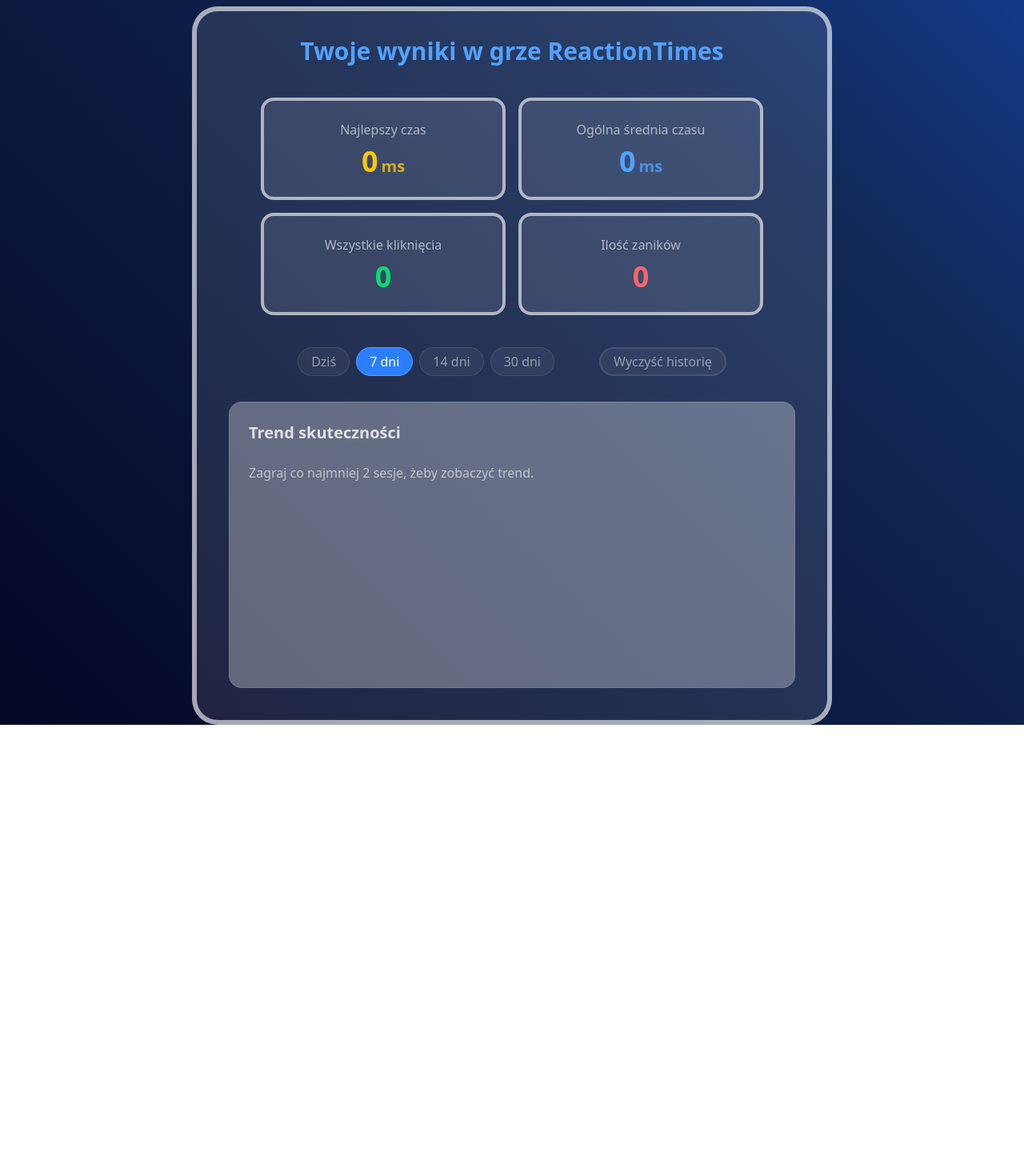
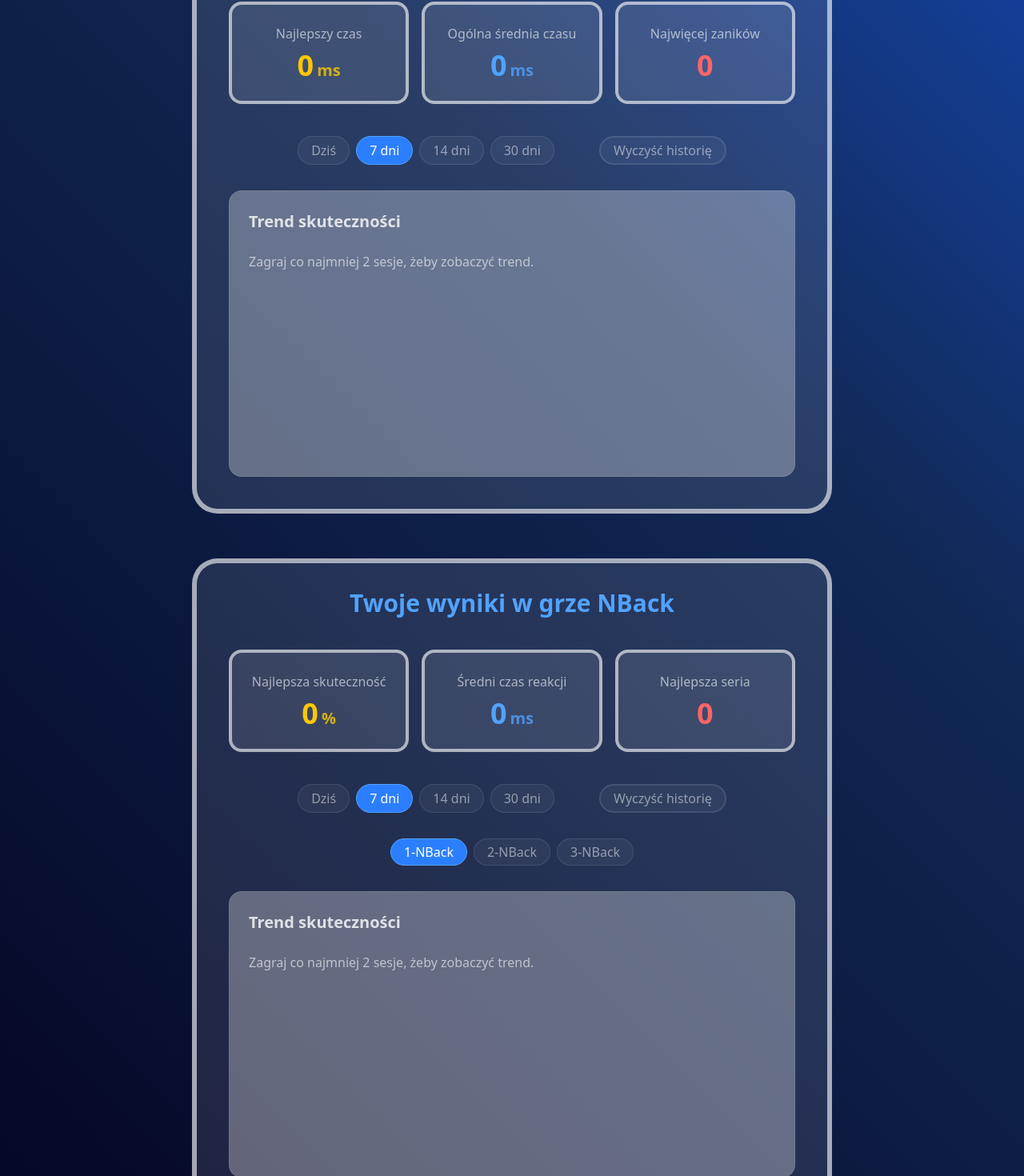
Before and after one commit to OskarSkrzeczkowski/Proj_Praktyka, a React (Vite) app in the folder proj-praktyka/: page /Stats in a window 1280 px wide. Shown: the part 1114-2584 px from the top of the page at 80% size. Before the commit the page ends 2020 px from the top, so only its background shows below. Built offline with nearby package versions, Linux system fonts and the light colour scheme.

Commit message:
debugowanie logiki gier oraz poprawki filtrowania w statystykach

```diff
--- a/proj-praktyka/src/games/Stroop/StroopEnd.tsx
+++ b/proj-praktyka/src/games/Stroop/StroopEnd.tsx
@@ -1,4 +1,3 @@
-import type{ ReactionInter } from "../../hooks/useStroopGame";
 import { formatMs } from '../../utils/format';
 
 interface EndProps {
--- a/proj-praktyka/src/stats/NBackStats.tsx
+++ b/proj-praktyka/src/stats/NBackStats.tsx
@@ -0,0 +1,113 @@
+import { useSessionStore } from '../store/sessionStore';
+import { StatCard } from './components/StatCard';
+import { useState } from 'react';
+import { NBackChart } from './components/NBackChart';
+
+const NBackStats = () => {
+    const { nbackHistory, clearNBackHistory } = useSessionStore();
+    const [daysFilter, setDaysFilter] = useState(7);
+    const [levelFilter, setLevelFilter] = useState(1);
+
+ const filteredHistory = nbackHistory.filter(session => {
+        const sessionDate = new Date(session.date).toLocaleDateString('pl-PL')
+        const now = new Date().toLocaleDateString('pl-PL');
+
+        let timeMatch = false;
+        if(daysFilter === 1){
+            timeMatch = sessionDate === now;
+        }
+        else{
+        const diff = (new Date().getTime() - new Date(session.date).getTime()) / (1000 * 60 * 60 * 24);
+        timeMatch = diff <= daysFilter;
+        }
+        const levelMatch = session.nLevel === levelFilter;
+
+        return timeMatch && levelMatch;
+    });
+
+const hasData = filteredHistory.length > 0;
+
+    const bestEfficiency = hasData
+        ? Math.max(...filteredHistory.map(session => session.efficiency))
+        : 0;
+
+    const avgTime = hasData
+        ? Math.round(filteredHistory.reduce((acc, session) => acc + session.avgReactionTime, 0) / filteredHistory.length)
+        : 0;
+
+    const maxStreak = hasData
+        ? Math.max(...filteredHistory.map(session => session.bestStreak))
+        : 0;
+return (
+    <div className="mt-6 border-6 border-white/60 rounded-4xl py-4 bg-white/10 w-200">
+        <h2 className="text-3xl font-bold mb-4 text-blue-400 flex justify-center items-center mt-4">Twoje wyniki w grze NBack</h2>
+
+        <div className="grid grid-cols-1 md:grid-cols-3 gap-4 justify-center px-10 my-10">
+            <StatCard
+                label="Najlepsza skuteczność"
+                value={bestEfficiency}
+                unit="%"
+                color="text-yellow-400"
+            />
+            <StatCard
+                label="Średni czas reakcji"
+                value={avgTime}
+                unit="ms"
+                color="text-blue-400"
+            />
+            <StatCard
+                label="Najlepsza seria"
+                value={maxStreak}
+                unit=""
+                color="text-red-400"
+            />
+        </div>
+
+        <div className="flex justify-center gap-2 mb-8">
+            {[1, 7, 14, 30].map((days) => (
+                <button
+                    key={days}
+                    onClick={() => setDaysFilter(days)}
+                    className={`px-4 py-1 rounded-full border transition-all cursor-pointer ${
+                        daysFilter === days
+                            ? 'bg-blue-500 border-blue-400 text-white'
+                            : 'bg-white/5 border-white/10 text-white/50 hover:bg-white/10'
+                    }`}
+                >
+                    {days === 1 ? 'Dziś' : `${days} dni`}
+                </button>
+            ))}
+            <button className="bg-white/5 border-2 border-white/10 text-white/50 hover:bg-white/10 flex ml-12 justify-center items-center rounded-full px-4 py-1 cursor-pointer" onClick={clearNBackHistory}>Wyczyść historię</button>
+        </div>
+
+        <div className="flex justify-center gap-2 mb-8">
+            {[1,2,3].map((level) => (
+                <button
+                    key={level}
+                    onClick={() => setLevelFilter(level)}
+                    className={`px-4 py-1 rounded-full border transition-all cursor-pointer ${
+                        levelFilter === level
+                            ? 'bg-blue-500 border-blue-400 text-white'
+                            : 'bg-white/5 border-white/10 text-white/50 hover:bg-white/10'
+                    }`}
+                >
+                    {level}-NBack
+                </button>
+            ))}
+        </div>
+
+        <div className="px-10 pb-6">
+            <div className="bg-white/30 p-6 rounded-2xl border border-white/10">
+                <h3 className="text-xl font-semibold mb-6 text-white/80">Trend skuteczności</h3>
+                <div className="h-64 w-full">
+                    <NBackChart data={filteredHistory} />
+                </div>
+            </div>
+        </div>
+    </div>
+
+
+    );
+};
+
+export default NBackStats;
--- a/proj-praktyka/src/stats/ReactionStats.tsx
+++ b/proj-praktyka/src/stats/ReactionStats.tsx
@@ -24,18 +24,18 @@ const ReactionStats = () => {
     : 0;
 
     const totalAvg = filteredHistory.length > 0
-    ? Math.round(reactionHistory.reduce((acc, session) => acc + session.avgReactionTime, 0) / filteredHistory.length)
+    ? Math.round(filteredHistory.reduce((acc, session) => acc + session.avgReactionTime, 0) / filteredHistory.length)
     : 0;
 
-    const totalAttempts = filteredHistory.reduce((acc, session) => acc + session.attempts.length, 0);
-
-    const totalMisses = filteredHistory.reduce((acc, session) => acc + session.misses, 0);
+    const maxMisses = filteredHistory.length > 0
+    ? Math.max(...filteredHistory.map(session => session.misses))
+    : 0;
 
 return (
     <div className="mt-6 border-6 border-white/60 rounded-4xl py-4 bg-white/10 w-200">
         <h2 className="text-3xl font-bold mb-4 text-blue-400 flex justify-center items-center mt-4">Twoje wyniki w grze ReactionTimes</h2>
 
-        <div className="grid grid-cols-1 md:grid-cols-2 gap-4 justify-center px-20 my-10">
+        <div className="grid grid-cols-1 md:grid-cols-3 gap-4 justify-center px-10 my-10">
             <StatCard
                 label="Najlepszy czas"
                 value={bestAllTime}
@@ -49,14 +49,8 @@ return (
                 color="text-blue-400"
             />
             <StatCard
-                label="Wszystkie kliknięcia"
-                value={totalAttempts}
-                unit=""
-                color="text-green-400"
-            />
-            <StatCard
-                label="Ilość zaników"
-                value={totalMisses}
+                label="Najwięcej zaników"
+                value={maxMisses}
                 unit=""
                 color="text-red-400"
             />
--- a/proj-praktyka/src/stats/Stats.tsx
+++ b/proj-praktyka/src/stats/Stats.tsx
@@ -1,3 +1,4 @@
+import NBackStats from './NBackStats';
 import ReactionStats from './ReactionStats';
 import StroopStats from './StroopStats';
 import { useNavigate } from 'react-router-dom';
@@ -16,6 +17,7 @@ function Stats() {
         </div>
       <StroopStats />
       <ReactionStats />
+      <NBackStats />
       </div>
   );
 }
--- a/proj-praktyka/src/stats/StroopStats.tsx
+++ b/proj-praktyka/src/stats/StroopStats.tsx
@@ -21,23 +21,21 @@ const StroopStats = () => {
     const hasData = filteredHistory.length > 0;
 
     const bestEfficiency = hasData
-        ? Math.max(...filteredHistory.map(s => s.efficiency))
+        ? Math.max(...filteredHistory.map(session => session.efficiency))
         : 0;
 
     const avgInterference = hasData
-        ? Math.round(filteredHistory.reduce((acc, s) => acc + s.interference, 0) / filteredHistory.length)
+        ? Math.round(filteredHistory.reduce((acc, session) => acc + session.interference, 0) / filteredHistory.length)
         : 0;
 
-    const totalScore = filteredHistory.reduce((acc, s) => acc + s.score, 0);
-
     const avgTime = hasData
-        ? Math.round(filteredHistory.reduce((acc, s) => acc + s.avgReactionTime, 0) / filteredHistory.length)
+        ? Math.round(filteredHistory.reduce((acc, session) => acc + session.avgReactionTime, 0) / filteredHistory.length)
         : 0;
 return (
     <div className="mt-6 border-6 border-white/60 rounded-4xl py-4 bg-white/10 w-200">
         <h2 className="text-3xl font-bold mb-4 text-blue-400 flex justify-center items-center mt-4">Twoje wyniki w grze Stroop</h2>
 
-        <div className="grid grid-cols-1 md:grid-cols-2 gap-4 justify-center px-20 my-10">
+        <div className="grid grid-cols-1 md:grid-cols-3 gap-4 justify-center px-10 my-10">
             <StatCard
                 label="Najlepsza skuteczność"
                 value={bestEfficiency}
@@ -45,16 +43,10 @@ return (
                 color="text-yellow-400"
             />
             <StatCard
-                label="Średni czas inteferencji"
+                label="Średni czas interferencji"
                 value={avgInterference}
                 unit="ms"
                 color="text-blue-400"
-            />
-            <StatCard
-                label="Suma punktów"
-                value={totalScore}
-                unit="pkt"
-                color="text-green-400"
             />
             <StatCard
                 label="Średni czas reakcji"
--- /dev/null
+++ b/proj-praktyka/src/stats/components/NBackChart.tsx
@@ -0,0 +1,64 @@
+import { LineChart, Line, XAxis, YAxis, Tooltip, ResponsiveContainer } from 'recharts';
+import type { NBackResult } from '../../store/types';
+
+interface NBackChartProps {
+  data: NBackResult[];
+}
+
+export const NBackChart = ({ data: rawData }: NBackChartProps) => {
+  const chartData = [...rawData]
+    .reverse()
+    .slice(-20)
+    .map((session) => ({
+      date: new Date(session.date).toLocaleDateString('pl-PL', {
+        day: '2-digit',
+        month: '2-digit',
+        hour: '2-digit',
+        minute: '2-digit'
+      }),
+      skuteczność: session.efficiency
+    }));
+
+    if (chartData.length < 2) {
+    return <p className="text-white/60">Zagraj co najmniej 2 sesje, żeby zobaczyć trend.</p>;
+  }
+
+  return (
+    <ResponsiveContainer width="100%" height={250}>
+      <LineChart data={chartData} margin={{ top: 10, right: 30, left: 0, bottom: 50 }}>
+
+        <XAxis
+            dataKey="date"
+            stroke="#ffffff60"
+            angle={-30}
+            textAnchor="end"
+            height={70}
+            tick={{ fontSize: 11 }}
+            dy={35}
+        />
+
+        <YAxis
+            stroke="#ffffff60"
+            tickFormatter={(value) => `${value}%`}
+            domain={[0, 100]}
+        />
+
+        <Tooltip
+            contentStyle={{ backgroundColor: '#09205e', border: 'none', borderRadius: '10px', color:'#fff'}}
+            formatter={(value: any) => [`${value}%`, "Skuteczność"]}
+        />
+
+        <Line
+            type="monotone"
+            dataKey="skuteczność"
+            stroke="#68a9ff"
+            strokeWidth={3}
+            dot={{ r: 4, fill: '#68a9ff' }}
+            activeDot={{ r: 6 }}
+            animationDuration={1000}
+        />
+
+      </LineChart>
+    </ResponsiveContainer>
+  );
+};
--- a/proj-praktyka/src/store/sessionStore.tsx
+++ b/proj-praktyka/src/store/sessionStore.tsx
@@ -11,6 +11,7 @@ interface SessionState {
 
     clearStroopHistory: () => void;
     clearReactionHistory: () => void;
+    clearNBackHistory: () => void;
 
     addStroopResult: (result: Omit<StroopResult, 'id' | 'date'>) => void;
     addReactionResult: (result: Omit<ReactionResult, 'id' | 'date'>) => void;
@@ -26,6 +27,7 @@ export const useSessionStore = create<SessionState>()(
 
         clearStroopHistory: () => set({ stroopHistory: [] }),
         clearReactionHistory: () => set({ reactionHistory: [] }),
+        clearNBackHistory: () => set({ nbackHistory: [] }),
 
         addStroopResult: (result) => set((state) => ({
             stroopHistory: [
```
Also changed, not shown: proj-praktyka/src/hooks/useNBackGame.tsx (+5 -11 lines), proj-praktyka/src/stats/components/ReactionChart.tsx (+25 -4 lines), proj-praktyka/src/stats/components/StroopChart.tsx (+25 -4 lines), proj-praktyka/src/stats/components/TrendChart.tsx (deleted).
